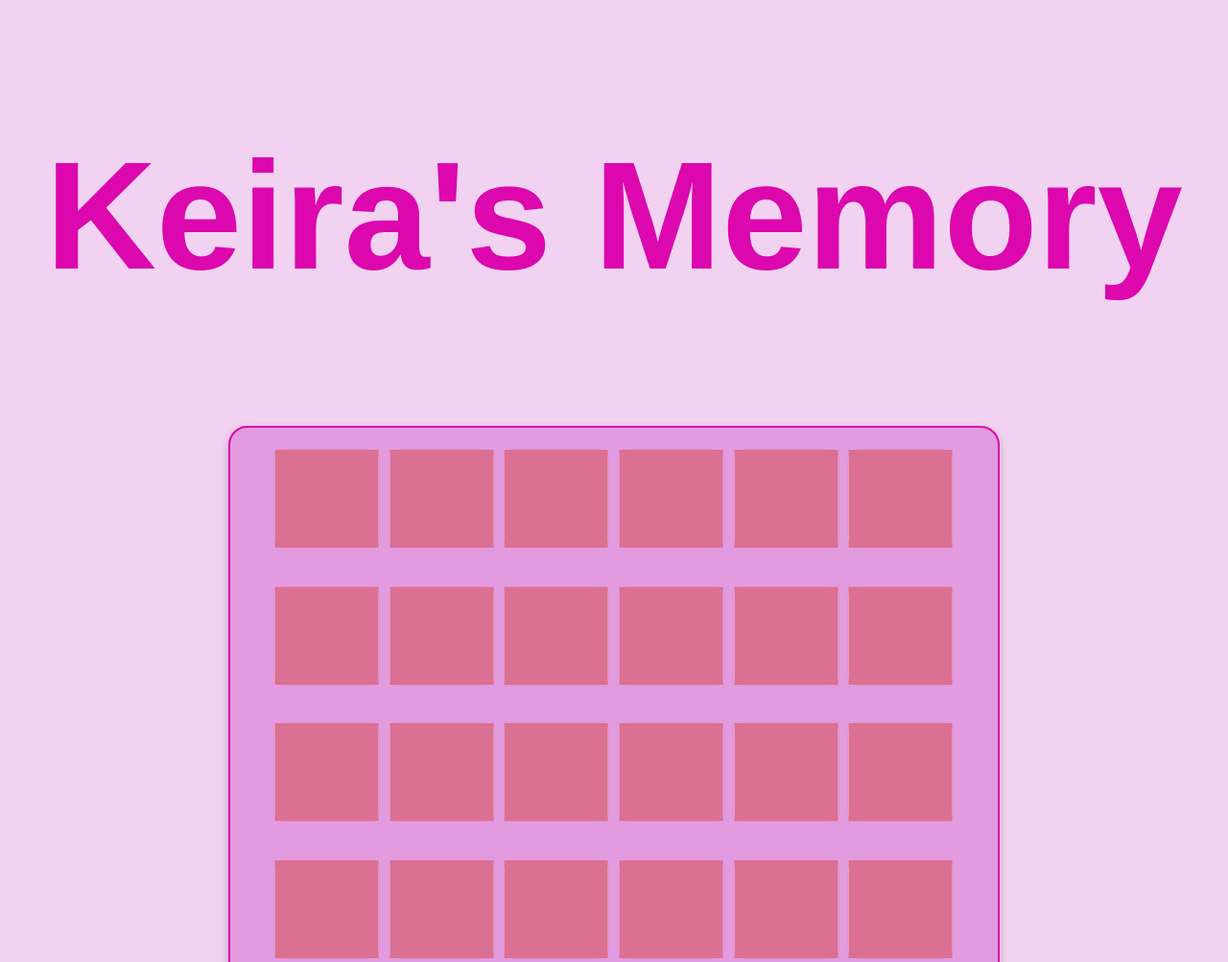
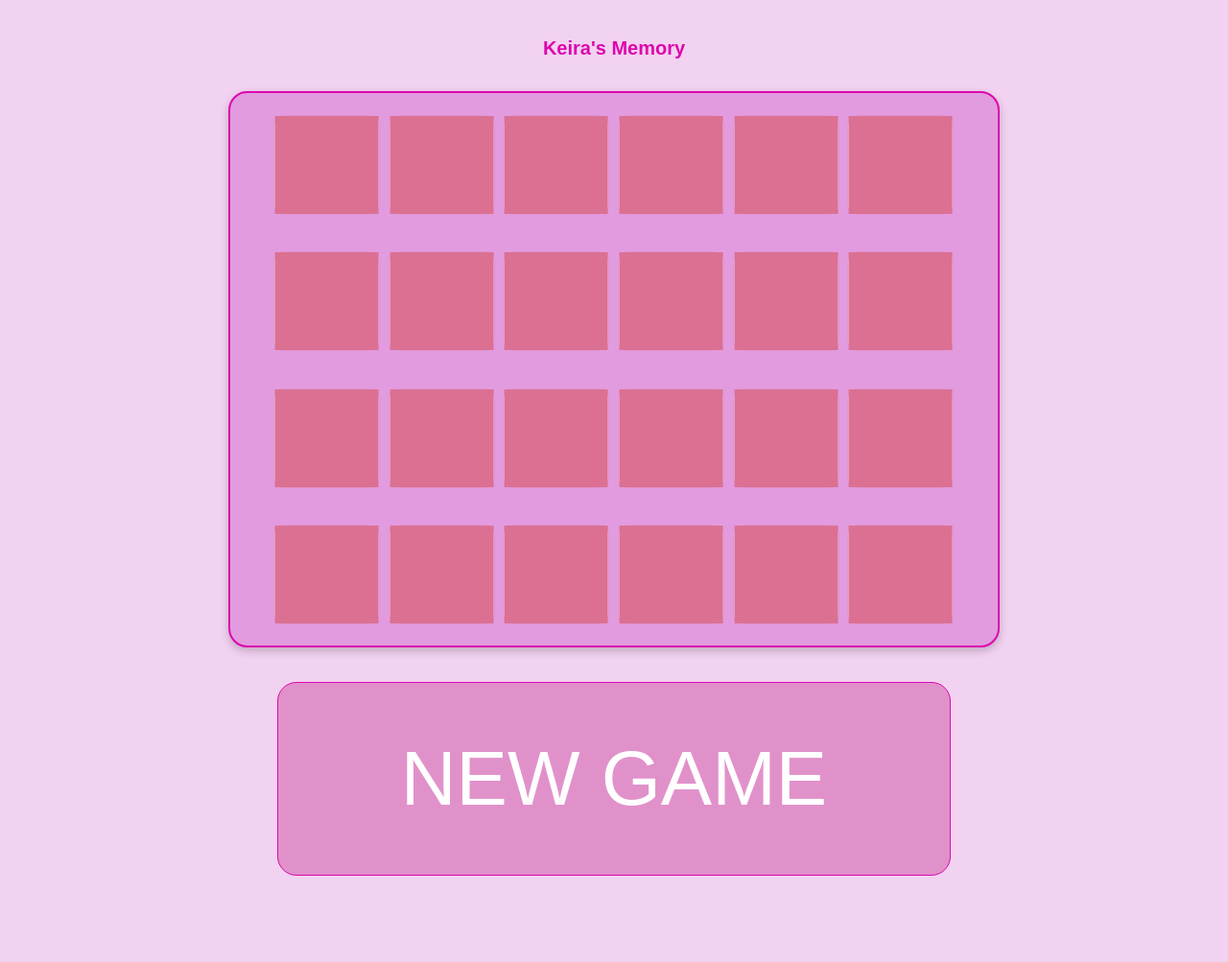
Before and after one commit to keirajol/Memorie, a plain HTML site: page index.html in a window 1280 px wide. Shown: the top 1003 px of the page at 96% size. After the commit the page ends 955 px from the top, so only its background shows below. Drawn offline with Linux system fonts and the light colour scheme.

Commit message:
Update style.css

```diff
--- a/style.css
+++ b/style.css
@@ -15,7 +15,7 @@ main {
 
 h1 {
   color: #DC07AD;
-  font-size: 10rem;
+  font-size: 20px;
 }
 
 .board {
```
